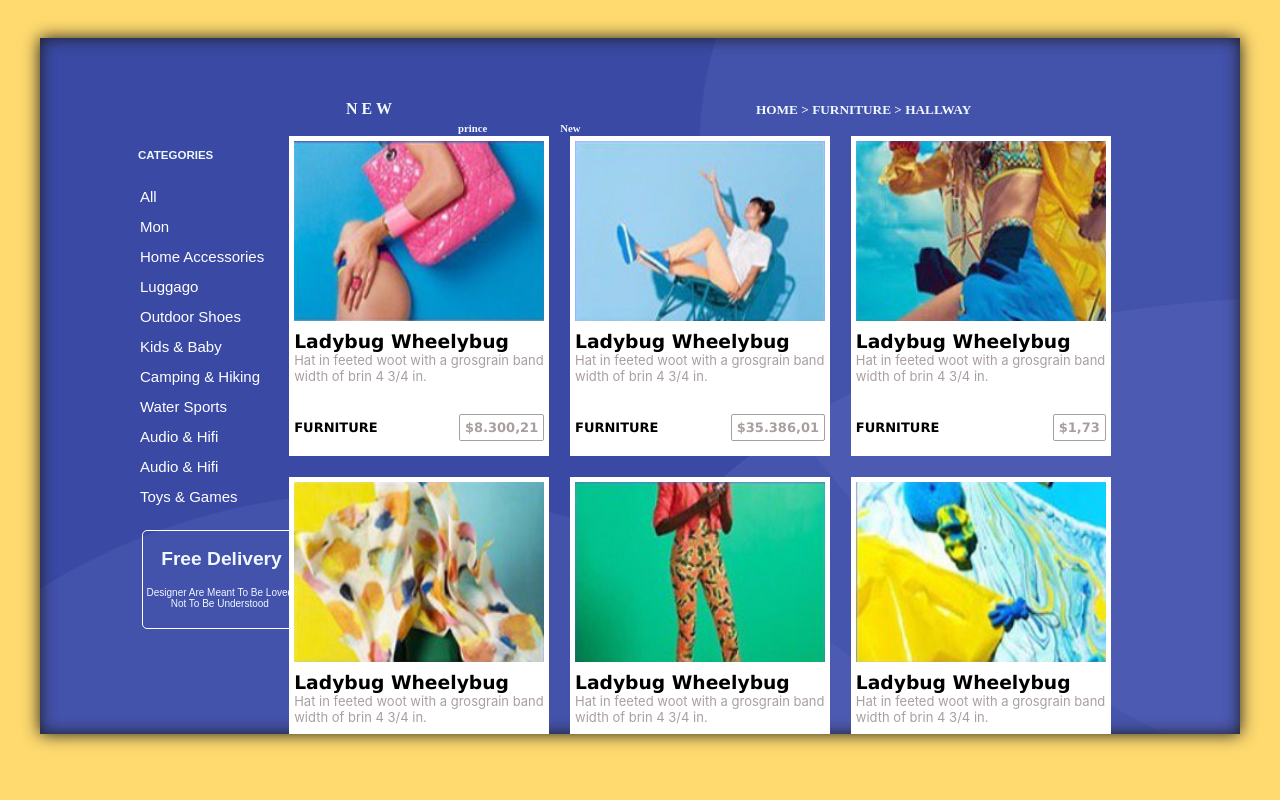
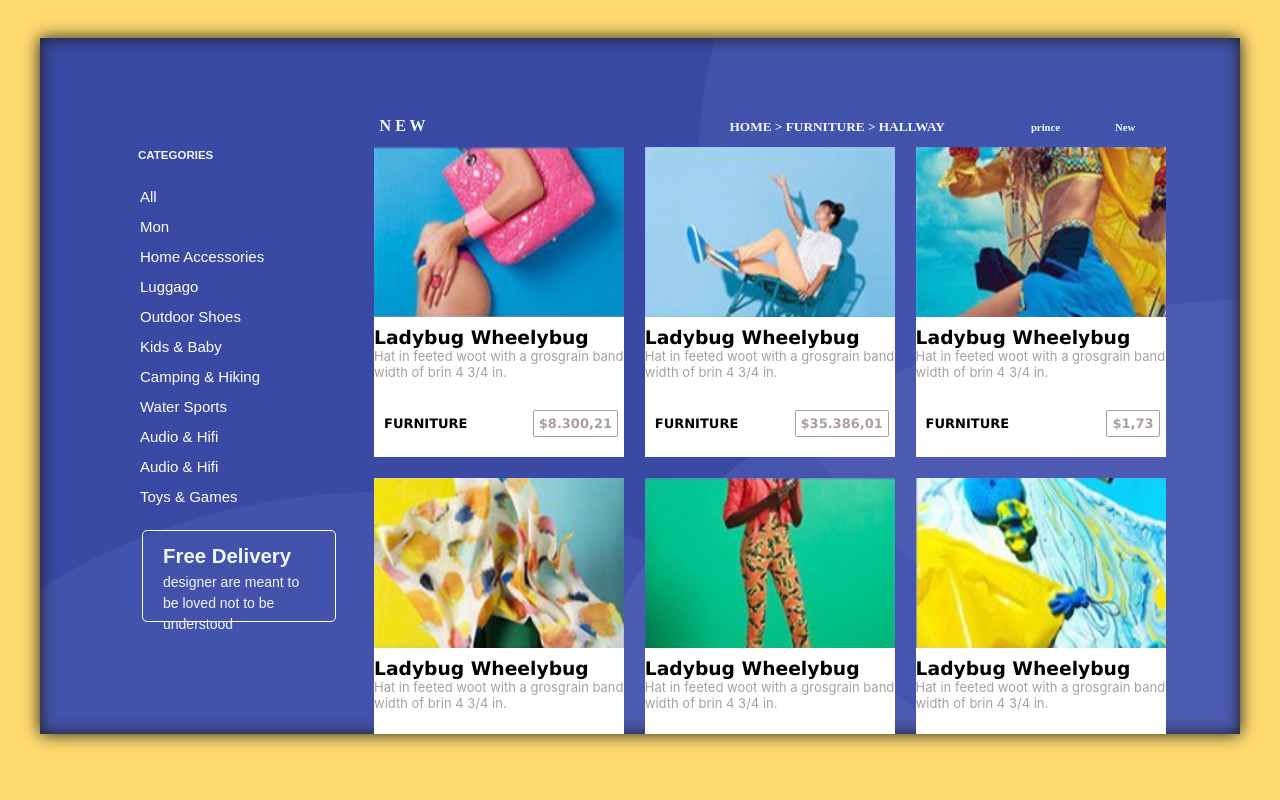
Before and after one commit to marcusG4m4/dever-de-casa, a plain HTML site: page index.html in a window 1280 px wide. Drawn offline with Linux system fonts and the light colour scheme.

Commit message:
atualização 0.0.0.1

```diff
--- a/style.css
+++ b/style.css
@@ -16,7 +16,7 @@ body {
 }
 
 .principal .menu-esquerdo {
-    width: 20%;
+    width: 265px;
     padding: auto;
 }
 
@@ -29,7 +29,7 @@ body {
 
 .principal .menu-esquerdo p {
     color: aliceblue;
-    font-size: 10px;
+    font-size: 14px;
     font-family: Arial, Helvetica, sans-serif;
 }
 
@@ -64,52 +64,51 @@ body {
     color: aliceblue;
     margin: 18px 0px 0px 102px;
     padding: 0 0 0 0;
-    width: 64%;
-    height: 14%;
+    width: 74%;
+    height: 13%;
     border-radius: 5px;
     border: 0.3px solid white;
     font-family: "Trebuchet MS", "Lucida Sans Unicode", "Lucida Grande", "Lucida Sans", Arial, sans-serif;
+    font-size: 17px;
 }
 
 .principal .menu-esquerdo .box h3 {
     color: aliceblue;
     width: 80%;
-    text-align: center;
-    margin: 12px;
+    margin: 9px 0px -8px 15px;
 }
 
 .principal .menu-esquerdo .box p {
     color: aliceblue;
-    text-align: center;
-    text-transform: capitalize;
+    margin: 7px 33px 0px 20px;
+    line-height: 1.5;
 }
 
 .principal .container .menu-topo {
     color: aliceblue;
-    padding-left: 54px;
-    margin: 62px 0px 0px 0px;
+    padding-left: 10px;
+    margin: 79px -61px 12px -11px;
 }
 
 .container .menu-topo h4 {
     display: inline;
-    margin: 0px 0px 0 12px;
-    padding: 0px 360px 0px 0px;
+    margin: 0px 335px 0 81px;
 }
 
 .container .menu-topo h5 {
     display: inline;
-    margin: 0 0 0 0;
+    margin: 0 31px 0 -35px;
     padding: 0 0 0 0;
 }
 
 .container .menu-topo h6 {
     display: inline;
-    margin: 0px -55px 0px 124px;
+    margin: 0px 0px 0px 51px;
     padding: 0 0 0 0;
 }
 
 .principal .container {
-    width: 70%;
+    width: 960px;
 }
 
 .principal .container #cards {
@@ -126,19 +125,20 @@ body {
     background-color: rgb(255, 255, 255);
     height: 310px;
     width: 250px;
-    padding: 5px;
+    padding: 0px;
 }
 .principal .container #cards .card .rodapecard {
     display: flex;
     justify-content: space-between;
     align-items: center;
+    padding-right: 6px;
+    padding-left: 10px;
 }
-
 
 .principal .container #cards .card .img {
     background-color: #ffda6f;
-    height: 180px;
-    width: 100%;
+    height: 170px;
+    width: 250;
     overflow: hidden;
 }
 
@@ -165,7 +165,8 @@ body {
 }
 
 .principal .container #cards .card h4 {
-    font-family: "Lucida Sans", "Lucida Sans Regular", "Lucida Grande", "Lucida Sans Unicode", Geneva, Verdana, sans-serif;
+    font-family: "Lucida Sans", "Lucida Sans Regular", "Lucida Grande", "Lucida Sans Unicode", Geneva, Verdana,
+        sans-serif;
     font-size: small;
     width: 50%;
     padding: 0;
@@ -173,14 +174,17 @@ body {
 
 .principal .container #cards .card h6 {
     padding: 5px;
-    font-family: "Lucida Sans", "Lucida Sans Regular", "Lucida Grande", "Lucida Sans Unicode", Geneva, Verdana, sans-serif;
+    font-family: "Lucida Sans", "Lucida Sans Regular", "Lucida Grande", "Lucida Sans Unicode", Geneva, Verdana,
+        sans-serif;
     font-size: small;
     border-radius: 2px;
     border: 0.1px solid rgb(170, 159, 159);
     color: rgb(170, 159, 159);
-
 }
 
+.ul .a:hover {
+    color: #8190e8;
+}
 /*@media (min-width: 400px) and (max-width: 800px) {
     .principal .container #cards .card {
         width: 100%;
```
Also changed, not shown: index.html (+11 -4 lines).
